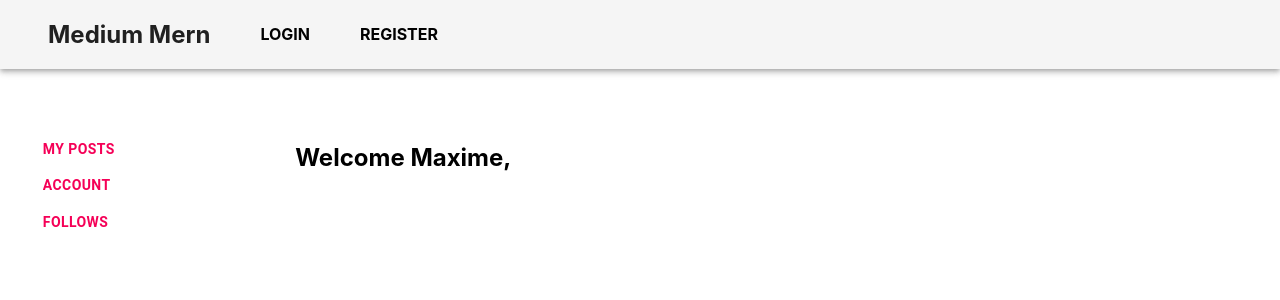
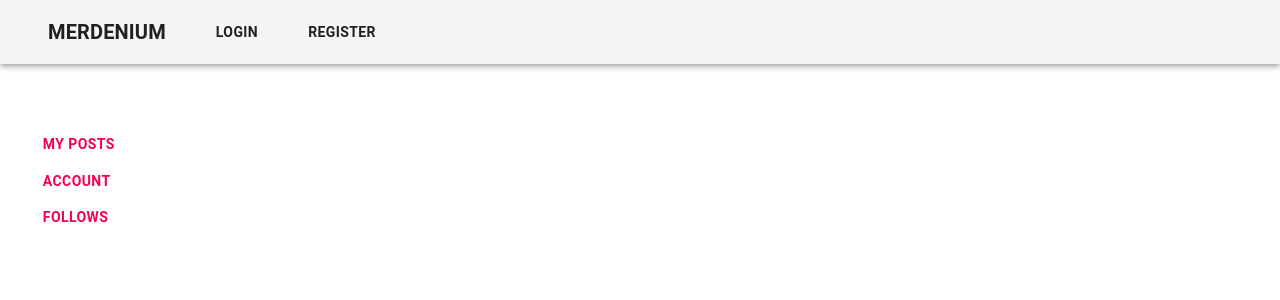
Before and after one commit to powerfulsheron/MediumMern, a React (Create React App) app in the folder client/: page /dashboard in a window 1280 px wide. Shown: the top 300 px of the page. Built offline with nearby package versions, Linux system fonts and the light colour scheme; no server answers.

Commit message:
Router Dashboard and Account UI

```diff
--- /dev/null
+++ b/client/src/components/account/AccountContainer.js
@@ -0,0 +1,14 @@
+import React from "react";
+
+export class AccountContainer extends React.Component {
+  render() {
+    return (
+      <p>
+        Nom: Maxime
+        <br />
+        Prenom: Aublet
+        <br />
+      </p>
+    );
+  }
+}
--- /dev/null
+++ b/client/src/components/account/AccountPage.js
@@ -0,0 +1,27 @@
+import React from "react";
+import { Typography } from "@material-ui/core";
+import { makeStyles } from "@material-ui/core";
+import { AccountContainer } from "./AccountContainer";
+
+const useStyles = makeStyles(theme => ({
+  root: {
+    marginTop: 50,
+    textAlign: "left"
+  },
+  title: {
+    fontWeight: "bold"
+  }
+}));
+
+export default function AccountPage() {
+  const classes = useStyles();
+  return (
+    <>
+      <Typography className={classes.title} variant="h7">
+        ACCOUNT INFORMATION
+      </Typography>
+
+      <AccountContainer />
+    </>
+  );
+}
--- a/client/src/components/dashboard/DashboardPage.js
+++ b/client/src/components/dashboard/DashboardPage.js
@@ -5,6 +5,7 @@ import { MenuList } from "@material-ui/core";
 import { MenuItem } from "@material-ui/core";
 import { Typography } from "@material-ui/core";
 import { BrowserRouter as Router, Link, Route } from "react-router-dom";
+import AccountPage from "../account/AccountPage";
 
 const useStyles = makeStyles(theme => ({
   root: {
@@ -73,10 +74,9 @@ export function DashboardPage({ match }) {
         </Grid>
         <Grid item lg={9} md={9} xs={11}>
           <span>
-            <h2>Welcome Maxime,</h2>
             {/* INSERT HERE CORRESPONDING COMPONENT */}
             <Route path={`${match.url}`} exact />
-            <Route path={`${match.url}/account`} />
+            <Route path={`${match.url}/account`} component={AccountPage} />
             <Route path={`${match.url}/follows`} />
           </span>
         </Grid>
--- a/client/src/components/header/HeaderContainer.js
+++ b/client/src/components/header/HeaderContainer.js
@@ -1,5 +1,5 @@
 import React from "react";
-import { Toolbar } from "@material-ui/core";
+import { Toolbar, Typography } from "@material-ui/core";
 import { Container } from "@material-ui/core";
 import { AppBar } from "@material-ui/core";
 import { Link } from "react-router-dom";
@@ -7,11 +7,15 @@ import { connect } from "react-redux";
 
 class HeaderContainer extends React.Component {
   style = {
+    title: {
+      fontWeight: "bold"
+    },
     links: {
       marginLeft: 50,
-      textDecoration: "none",
-      fontWeight: "bold",
-      color: "black"
+      textDecoration: "none"
+    },
+    typo: {
+      fontWeight: "bold"
     }
   };
 
@@ -21,16 +25,30 @@ class HeaderContainer extends React.Component {
         <AppBar position="static" color="default">
           <Container fixed>
             <Toolbar>
-              <h2>Medium Mern</h2>
+              <Typography style={this.style.title} variant="h6">
+                MERDENIUM
+              </Typography>
 
               {/* MENU FOR LOGGED USERS */}
               {!this.props.auth.logged && (
                 <>
                   <Link style={this.style.links} to="/login">
-                    LOGIN
+                    <Typography
+                      style={this.style.typo}
+                      color="textPrimary"
+                      variant="button"
+                    >
+                      LOGIN
+                    </Typography>
                   </Link>
                   <Link style={this.style.links} to="/register">
-                    REGISTER
+                    <Typography
+                      style={this.style.typo}
+                      color="textPrimary"
+                      variant="button"
+                    >
+                      REGISTER
+                    </Typography>
                   </Link>
                 </>
               )}
@@ -39,13 +57,31 @@ class HeaderContainer extends React.Component {
               {this.props.auth.logged && (
                 <>
                   <Link style={this.style.links} to="/posts">
-                    POSTS
+                    <Typography
+                      style={this.style.typo}
+                      color="textPrimary"
+                      variant="button"
+                    >
+                      POSTS
+                    </Typography>
                   </Link>
                   <Link style={this.style.links} to="/dashboard">
-                    DASHBOARD
+                    <Typography
+                      style={this.style.typo}
+                      color="textPrimary"
+                      variant="button"
+                    >
+                      DASHBOARD
+                    </Typography>
                   </Link>
                   <Link style={this.style.links} to="/logout">
-                    LOGOUT
+                    <Typography
+                      style={this.style.typo}
+                      color="textPrimary"
+                      variant="button"
+                    >
+                      LOGOUT
+                    </Typography>
                   </Link>
                 </>
               )}
```
